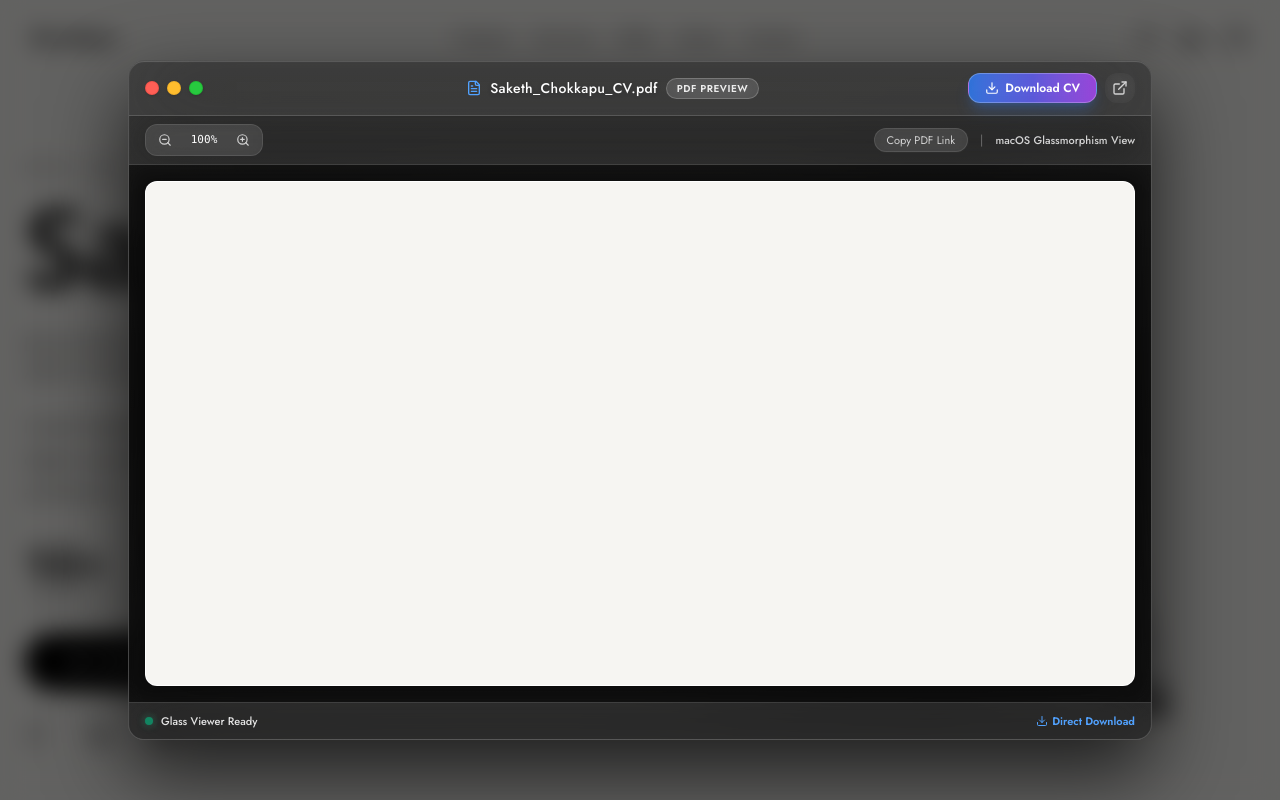
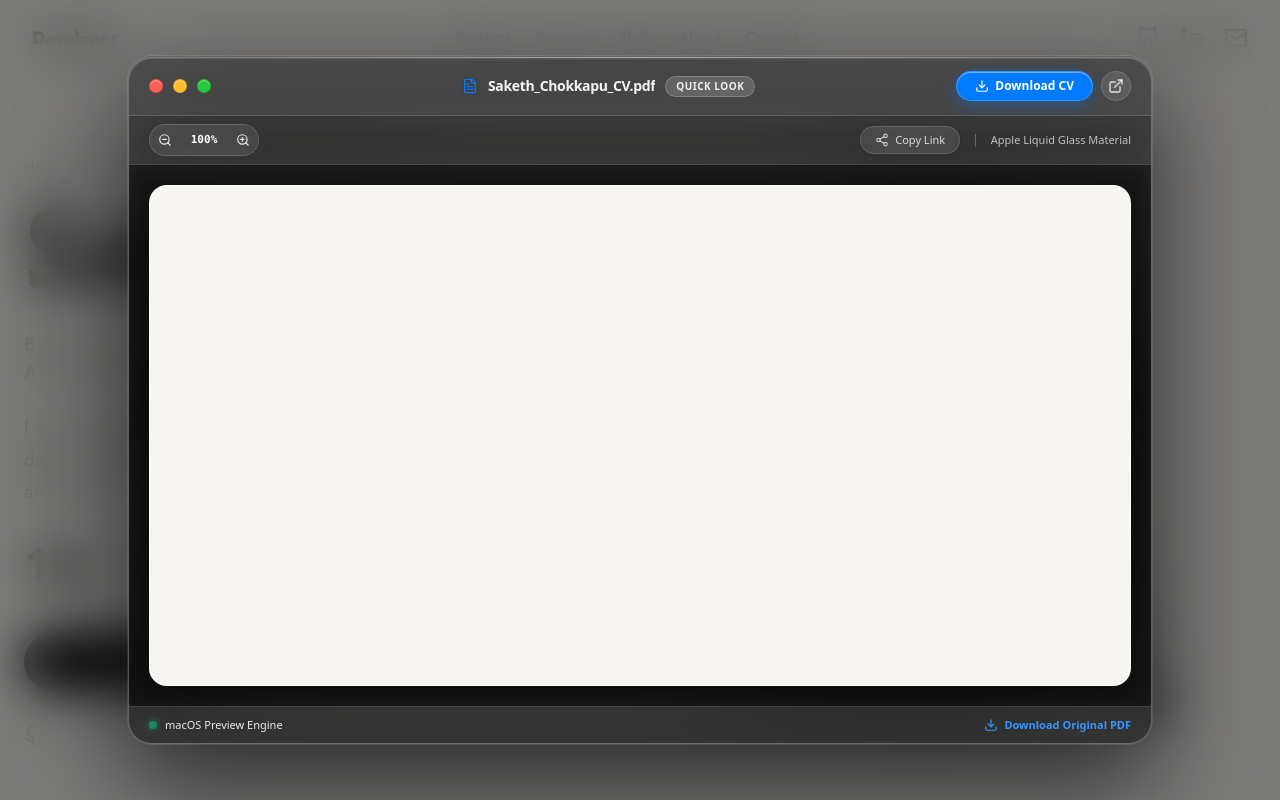
Before and after one commit to Ch-saketh/saketh-chokkapu-portfolio, a React (Vite) app in the folder Portfolio/: page / in a window 1280 px wide. Both pictures are taken after a click on the button "View CV". Shown: the top 800 px of the page. Built offline with nearby package versions, Linux system fonts and the light colour scheme; a web font is replaced by a local one.

Commit message:
feat: Upgrade CV modal to Apple macOS Sequoia & visionOS Liquid Glass aesthetic

```diff
--- a/Portfolio/src/components/Home/CVModal.tsx
+++ b/Portfolio/src/components/Home/CVModal.tsx
@@ -12,6 +12,7 @@ import {
   ExternalLink,
   FileText,
   CheckCircle2,
+  Share2,
 } from "lucide-react";
 import CVPDF from "/assets/sample-cv.pdf";
 
@@ -72,15 +73,15 @@ export const CVModal: React.FC<CVModalProps> = ({
 
   const transformOrigin = getGenieTransformOrigin();
 
-  // macOS Genie animation variants
+  // Apple macOS Genie animation variants
   const genieVariants: Variants = {
     hidden: {
       opacity: 0,
-      scaleX: 0.15,
-      scaleY: 0.05,
+      scaleX: 0.12,
+      scaleY: 0.04,
       y: originRect ? originRect.top - window.innerHeight / 2 : 100,
       x: originRect ? originRect.left - window.innerWidth / 2 : 0,
-      filter: "blur(12px) contrast(1.2)",
+      filter: "blur(16px) contrast(1.3)",
       borderRadius: "40px",
     },
     visible: {
@@ -90,24 +91,24 @@ export const CVModal: React.FC<CVModalProps> = ({
       x: 0,
       y: 0,
       filter: "blur(0px) contrast(1)",
-      borderRadius: isFullscreen ? "0px" : "16px",
+      borderRadius: isFullscreen ? "0px" : "24px",
       transition: {
         type: "spring",
-        stiffness: 260,
-        damping: 24,
-        mass: 0.8,
+        stiffness: 280,
+        damping: 26,
+        mass: 0.75,
       },
     },
     exit: {
       opacity: 0,
-      scaleX: 0.1,
+      scaleX: 0.08,
       scaleY: 0.02,
       x: originRect ? originRect.left - window.innerWidth / 2 : 0,
       y: originRect ? originRect.top - window.innerHeight / 2 + 20 : 100,
-      filter: "blur(16px) saturate(1.8)",
+      filter: "blur(20px) saturate(2)",
       transition: {
-        duration: 0.45,
-        ease: [0.4, 0.0, 0.2, 1],
+        duration: 0.42,
+        ease: [0.32, 0.72, 0, 1],
       },
     },
   };
@@ -127,17 +128,17 @@ export const CVModal: React.FC<CVModalProps> = ({
   return (
     <AnimatePresence>
       {isOpen && (
-        <div className="fixed inset-0 z-[100] flex items-center justify-center p-2 sm:p-4 md:p-8">
-          {/* Backdrop Blur */}
+        <div className="fixed inset-0 z-[100] flex items-center justify-center p-3 sm:p-5 md:p-8">
+          {/* Apple Vibrant Ambient Backdrop */}
           <motion.div
             initial={{ opacity: 0 }}
             animate={{ opacity: 1 }}
             exit={{ opacity: 0 }}
             onClick={onClose}
-            className="absolute inset-0 bg-black/60 backdrop-blur-md transition-all duration-300"
+            className="absolute inset-0 bg-black/50 backdrop-blur-xl transition-all duration-300"
           />
 
-          {/* macOS Glassmorphism Window Container */}
+          {/* ================= APPLE macOS LIQUID GLASS WINDOW ================= */}
           <motion.div
             ref={modalRef}
             variants={genieVariants}
@@ -147,31 +148,35 @@ export const CVModal: React.FC<CVModalProps> = ({
             style={{ transformOrigin }}
             className={`
               relative z-10 flex flex-col w-full
-              bg-gradient-to-b from-neutral-900/70 via-neutral-950/75 to-neutral-900/80
-              border border-white/20 shadow-[0_32px_80px_rgba(0,0,0,0.7),inset_0_1px_1px_rgba(255,255,255,0.25)]
-              backdrop-blur-3xl backdrop-saturate-200 text-neutral-100
-              overflow-hidden transition-all duration-300
+              bg-gradient-to-b from-neutral-900/60 via-neutral-950/70 to-neutral-900/75
+              border border-white/25 ring-1 ring-white/10
+              shadow-[0_40px_100px_rgba(0,0,0,0.65),inset_0_1.5px_1px_rgba(255,255,255,0.35)]
+              backdrop-blur-3xl backdrop-saturate-200 text-white
+              overflow-hidden transition-all duration-300 font-sans
               ${
                 isFullscreen
                   ? "w-screen h-screen rounded-none border-none p-0"
-                  : "max-w-5xl h-[88vh] sm:h-[85vh] rounded-2xl"
+                  : "max-w-5xl h-[88vh] sm:h-[86vh] rounded-[24px]"
               }
             `}
           >
-            {/* ================= macOS WINDOW HEADER (GLASS) ================= */}
-            <div className="flex items-center justify-between px-4 py-3 bg-white/10 backdrop-blur-2xl border-b border-white/15 select-none shadow-sm">
-              {/* Traffic Light Window Buttons */}
-              <div className="flex items-center gap-2 w-28">
+            {/* Top Gloss Highlight Ribbon */}
+            <div className="absolute top-0 inset-x-0 h-px bg-gradient-to-r from-transparent via-white/40 to-transparent z-20 pointer-events-none" />
+
+            {/* ================= APPLE macOS HEADER BAR ================= */}
+            <div className="relative z-10 flex items-center justify-between px-5 py-3.5 bg-white/10 backdrop-blur-2xl border-b border-white/15 select-none shadow-sm">
+              {/* Traffic Light Control Buttons */}
+              <div className="flex items-center gap-2.5 w-28">
                 {/* Red: Close */}
                 <button
                   onClick={onClose}
-                  title="Close Window (Esc)"
-                  className="w-3.5 h-3.5 rounded-full bg-[#FF5F56] hover:bg-[#FF5F56]/80 active:bg-[#E0443E] border border-[#E0443E]/40 flex items-center justify-center group transition-colors shadow-sm cursor-pointer"
+                  title="Close (Esc)"
+                  className="w-3.5 h-3.5 rounded-full bg-[#FF5F56] hover:bg-[#FF5F56]/90 active:scale-90 border border-[#E0443E]/50 flex items-center justify-center group transition-all shadow-[inset_0_1px_1px_rgba(255,255,255,0.4)] cursor-pointer"
                 >
-                  <X className="w-2.5 h-2.5 text-neutral-900 opacity-0 group-hover:opacity-100 transition-opacity stroke-[3]" />
+                  <X className="w-2.5 h-2.5 text-neutral-950 opacity-0 group-hover:opacity-100 transition-opacity stroke-[3]" />
                 </button>
 
-                {/* Yellow: Minimize (Genie effect trigger) */}
+                {/* Yellow: Minimize */}
                 <button
                   onClick={() => {
                     setIsMinimized(true);
@@ -180,97 +185,97 @@ export const CVModal: React.FC<CVModalProps> = ({
                       setIsMinimized(false);
                     }, 400);
                   }}
-                  title="Minimize Window"
-                  className="w-3.5 h-3.5 rounded-full bg-[#FFBD2E] hover:bg-[#FFBD2E]/80 active:bg-[#DEA123] border border-[#DEA123]/40 flex items-center justify-center group transition-colors shadow-sm cursor-pointer"
+                  title="Minimize"
+                  className="w-3.5 h-3.5 rounded-full bg-[#FFBD2E] hover:bg-[#FFBD2E]/90 active:scale-90 border border-[#DEA123]/50 flex items-center justify-center group transition-all shadow-[inset_0_1px_1px_rgba(255,255,255,0.4)] cursor-pointer"
                 >
-                  <Minus className="w-2.5 h-2.5 text-neutral-900 opacity-0 group-hover:opacity-100 transition-opacity stroke-[3]" />
+                  <Minus className="w-2.5 h-2.5 text-neutral-950 opacity-0 group-hover:opacity-100 transition-opacity stroke-[3]" />
                 </button>
 
-                {/* Green: Fullscreen Toggle */}
+                {/* Green: Fullscreen */}
                 <button
                   onClick={() => setIsFullscreen(!isFullscreen)}
                   title={isFullscreen ? "Exit Fullscreen" : "Fullscreen"}
-                  className="w-3.5 h-3.5 rounded-full bg-[#27C93F] hover:bg-[#27C93F]/80 active:bg-[#1AAB29] border border-[#1AAB29]/40 flex items-center justify-center group transition-colors shadow-sm cursor-pointer"
+                  className="w-3.5 h-3.5 rounded-full bg-[#27C93F] hover:bg-[#27C93F]/90 active:scale-90 border border-[#1AAB29]/50 flex items-center justify-center group transition-all shadow-[inset_0_1px_1px_rgba(255,255,255,0.4)] cursor-pointer"
                 >
                   {isFullscreen ? (
-                    <Minimize2 className="w-2.5 h-2.5 text-neutral-900 opacity-0 group-hover:opacity-100 transition-opacity stroke-[3]" />
+                    <Minimize2 className="w-2.5 h-2.5 text-neutral-950 opacity-0 group-hover:opacity-100 transition-opacity stroke-[3]" />
                   ) : (
-                    <Maximize2 className="w-2.5 h-2.5 text-neutral-900 opacity-0 group-hover:opacity-100 transition-opacity stroke-[3]" />
+                    <Maximize2 className="w-2.5 h-2.5 text-neutral-950 opacity-0 group-hover:opacity-100 transition-opacity stroke-[3]" />
                   )}
                 </button>
               </div>
 
-              {/* Title & Document Badge */}
-              <div className="flex items-center gap-2 max-w-[40%] sm:max-w-md truncate">
-                <FileText className="w-4 h-4 text-blue-400 shrink-0" />
-                <span className="text-xs sm:text-sm font-medium tracking-wide text-white truncate drop-shadow-sm">
+              {/* Title & Badge (Apple QuickLook style) */}
+              <div className="flex items-center gap-2.5 max-w-[45%] sm:max-w-md truncate">
+                <FileText className="w-4 h-4 text-[#007AFF] shrink-0 drop-shadow-sm" />
+                <span className="text-xs sm:text-sm font-semibold tracking-tight text-white/95 truncate">
                   Saketh_Chokkapu_CV.pdf
                 </span>
-                <span className="hidden md:inline-block px-2.5 py-0.5 text-[10px] uppercase tracking-wider font-semibold bg-white/10 text-white/90 rounded-full border border-white/20 backdrop-blur-md">
-                  PDF Preview
+                <span className="hidden md:inline-block px-2.5 py-0.5 text-[10px] tracking-wider uppercase font-semibold bg-white/15 text-white/90 rounded-full border border-white/20 backdrop-blur-xl">
+                  Quick Look
                 </span>
               </div>
 
               {/* Header Right Actions */}
-              <div className="flex items-center gap-1.5 sm:gap-2">
-                {/* Download CV Action Button (Glass Glow) */}
+              <div className="flex items-center gap-2">
+                {/* Apple Primary Download Pill Button */}
                 <a
                   href={CVPDF}
                   download="Saketh_Chokkapu_CV.pdf"
                   className="
-                    flex items-center gap-1.5 px-3.5 py-1.5 sm:px-4 sm:py-1.5
-                    bg-gradient-to-r from-blue-500/80 via-indigo-500/80 to-purple-500/80
-                    hover:from-blue-500 hover:to-purple-500
-                    text-white text-xs font-medium rounded-xl shadow-lg shadow-blue-500/25
-                    border border-white/25 backdrop-blur-lg
+                    flex items-center gap-1.5 px-4 py-1.5 sm:px-4.5 sm:py-1.5
+                    bg-[#007AFF] hover:bg-[#0062CC] active:bg-[#0051B3]
+                    text-white text-xs font-semibold rounded-full
+                    shadow-[0_4px_16px_rgba(0,122,255,0.4),inset_0_1px_0.5px_rgba(255,255,255,0.4)]
+                    border border-white/20 backdrop-blur-lg
                     transition-all active:scale-95 cursor-pointer
                   "
                 >
                   <Download className="w-3.5 h-3.5" />
-                  <span className="font-semibold">Download CV</span>
+                  <span>Download CV</span>
                 </a>
 
-                {/* Open in New Tab Button */}
+                {/* Open in Tab Pill */}
                 <a
                   href={CVPDF}
                   target="_blank"
                   rel="noopener noreferrer"
-                  title="Open in new browser tab"
-                  className="p-1.5 text-neutral-300 hover:text-white hover:bg-white/15 rounded-xl border border-transparent hover:border-white/20 backdrop-blur-md transition-all cursor-pointer hidden sm:flex"
+                  title="Open in Browser"
+                  className="p-1.5 text-white/80 hover:text-white bg-white/10 hover:bg-white/20 rounded-full border border-white/15 backdrop-blur-xl transition-all active:scale-95 cursor-pointer hidden sm:flex"
                 >
                   <ExternalLink className="w-4 h-4" />
                 </a>
 
-                {/* Close Button */}
+                {/* Close Button Mobile */}
                 <button
                   onClick={onClose}
-                  className="p-1.5 text-neutral-300 hover:text-white hover:bg-white/15 rounded-xl border border-transparent hover:border-white/20 backdrop-blur-md transition-all cursor-pointer sm:hidden"
+                  className="p-1.5 text-white/80 hover:text-white bg-white/10 hover:bg-white/20 rounded-full border border-white/15 backdrop-blur-xl transition-all cursor-pointer sm:hidden"
                 >
                   <X className="w-4 h-4" />
                 </button>
               </div>
             </div>
 
-            {/* ================= SECONDARY CONTROL TOOLBAR (GLASS) ================= */}
-            <div className="flex items-center justify-between px-4 py-2 bg-white/5 backdrop-blur-xl border-b border-white/10 text-xs text-neutral-300">
-              {/* Zoom Controls */}
-              <div className="flex items-center gap-1 bg-white/10 px-2 py-1 rounded-xl border border-white/10 backdrop-blur-md">
+            {/* ================= APPLE SEGMENTED TOOLBAR ================= */}
+            <div className="relative z-10 flex items-center justify-between px-5 py-2 bg-white/5 backdrop-blur-xl border-b border-white/10 text-xs text-white/80">
+              {/* Glass Segmented Zoom Controls */}
+              <div className="flex items-center gap-1 bg-white/10 p-1 rounded-full border border-white/15 backdrop-blur-2xl shadow-inner">
                 <button
                   onClick={handleZoomOut}
                   disabled={zoomLevel <= 50}
                   title="Zoom Out"
-                  className="p-1 hover:text-white hover:bg-white/15 rounded-lg disabled:opacity-30 disabled:cursor-not-allowed transition cursor-pointer"
+                  className="p-1 text-white/90 hover:text-white hover:bg-white/20 rounded-full disabled:opacity-30 disabled:cursor-not-allowed transition cursor-pointer"
                 >
                   <ZoomOut className="w-3.5 h-3.5" />
                 </button>
-                <span className="w-12 text-center text-[11px] font-mono text-white font-medium">
+                <span className="w-12 text-center text-[11px] font-mono text-white font-semibold">
                   {zoomLevel}%
                 </span>
                 <button
                   onClick={handleZoomIn}
                   disabled={zoomLevel >= 200}
                   title="Zoom In"
-                  className="p-1 hover:text-white hover:bg-white/15 rounded-lg disabled:opacity-30 disabled:cursor-not-allowed transition cursor-pointer"
+                  className="p-1 text-white/90 hover:text-white hover:bg-white/20 rounded-full disabled:opacity-30 disabled:cursor-not-allowed transition cursor-pointer"
                 >
                   <ZoomIn className="w-3.5 h-3.5" />
                 </button>
@@ -279,37 +284,44 @@ export const CVModal: React.FC<CVModalProps> = ({
                   <button
                     onClick={handleResetZoom}
                     title="Reset Zoom"
-                    className="p-1 ml-1 text-blue-400 hover:bg-white/15 rounded-lg transition cursor-pointer"
+                    className="p-1 ml-1 text-[#3897FF] hover:bg-white/20 rounded-full transition cursor-pointer"
                   >
                     <RotateCcw className="w-3.5 h-3.5" />
                   </button>
                 )}
               </div>
 
-              {/* Status Indicator */}
+              {/* Apple Segmented Share / Info Bar */}
               <div className="flex items-center gap-3">
                 <button
                   onClick={handleCopyLink}
-                  className="hover:text-white transition flex items-center gap-1.5 text-[11px] bg-white/10 hover:bg-white/15 px-3 py-1 rounded-xl border border-white/10 backdrop-blur-md cursor-pointer"
+                  className="
+                    hover:text-white transition flex items-center gap-1.5 text-[11px]
+                    bg-white/10 hover:bg-white/20 px-3.5 py-1.5 rounded-full
+                    border border-white/15 backdrop-blur-xl shadow-sm cursor-pointer
+                  "
                 >
                   {isCopied ? (
                     <>
-                      <CheckCircle2 className="w-3 h-3 text-emerald-400" />
-                      <span className="text-emerald-400 font-medium">Link Copied!</span>
+                      <CheckCircle2 className="w-3.5 h-3.5 text-emerald-400" />
+                      <span className="text-emerald-400 font-semibold">Copied!</span>
                     </>
                   ) : (
-                    <span>Copy PDF Link</span>
+                    <>
+                      <Share2 className="w-3.5 h-3.5 text-white/70" />
+                      <span>Copy Link</span>
+                    </>
                   )}
                 </button>
-                <span className="hidden sm:inline text-neutral-500">|</span>
-                <span className="hidden sm:inline text-[11px] font-medium text-neutral-300">
-                  macOS Glassmorphism View
+                <span className="hidden sm:inline text-white/30">|</span>
+                <span className="hidden sm:inline text-[11px] font-medium text-white/70">
+                  Apple Liquid Glass Material
                 </span>
               </div>
             </div>
 
-            {/* ================= PDF VIEWING BODY (FROSTED GLASS CANVAS) ================= */}
-            <div className="relative flex-1 w-full h-full overflow-auto bg-black/40 backdrop-blur-md p-2 sm:p-4 flex items-center justify-center">
+            {/* ================= PDF VIEWING CANVAS (LIQUID GLASS FRAME) ================= */}
+            <div className="relative flex-1 w-full h-full overflow-auto bg-black/35 backdrop-blur-md p-3 sm:p-5 flex items-center justify-center">
               <div
                 className="w-full h-full flex justify-center transition-transform duration-200 ease-out origin-top"
                 style={{
@@ -320,25 +332,25 @@ export const CVModal: React.FC<CVModalProps> = ({
                 <iframe
                   src={`${CVPDF}#toolbar=0&navpanes=0&scrollbar=1`}
                   title="Curriculum Vitae Preview"
-                  className="w-full h-full rounded-xl border border-white/20 shadow-2xl bg-white min-h-[500px]"
+                  className="w-full h-full rounded-[18px] border border-white/25 shadow-2xl bg-white min-h-[500px]"
                 />
               </div>
             </div>
 
-            {/* ================= BOTTOM STATUS FOOTER (GLASS) ================= */}
-            <div className="flex items-center justify-between px-4 py-2.5 bg-white/5 backdrop-blur-xl border-t border-white/10 text-[11px] text-neutral-300">
+            {/* ================= APPLE STATUS FOOTER ================= */}
+            <div className="relative z-10 flex items-center justify-between px-5 py-2.5 bg-white/5 backdrop-blur-2xl border-t border-white/10 text-[11px] text-white/80">
               <div className="flex items-center gap-2">
-                <span className="w-2 h-2 rounded-full bg-emerald-400 shadow-[0_0_8px_rgba(52,211,153,0.8)] animate-pulse" />
-                <span className="font-medium text-neutral-200">Glass Viewer Ready</span>
+                <span className="w-2 h-2 rounded-full bg-emerald-400 shadow-[0_0_8px_rgba(52,211,153,0.9)] animate-pulse" />
+                <span className="font-medium text-white/90">macOS Preview Engine</span>
               </div>
               <div className="flex items-center gap-4">
                 <a
                   href={CVPDF}
                   download="Saketh_Chokkapu_CV.pdf"
-                  className="text-blue-400 hover:text-blue-300 hover:underline flex items-center gap-1 font-semibold"
+                  className="text-[#3897FF] hover:text-[#60A5FA] hover:underline flex items-center gap-1.5 font-semibold"
                 >
-                  <Download className="w-3 h-3" />
-                  Direct Download
+                  <Download className="w-3.5 h-3.5" />
+                  Download Original PDF
                 </a>
               </div>
             </div>
```
